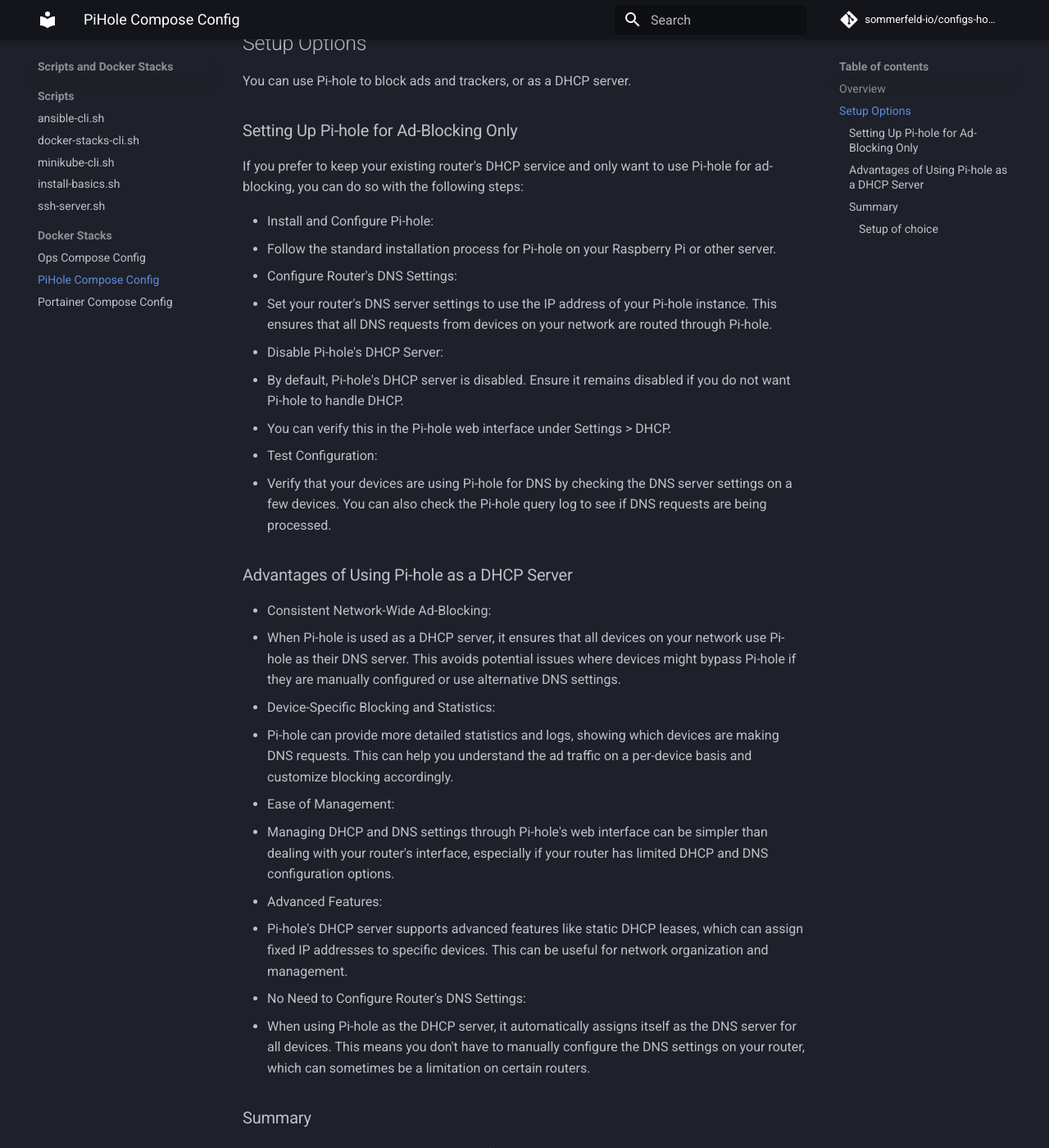
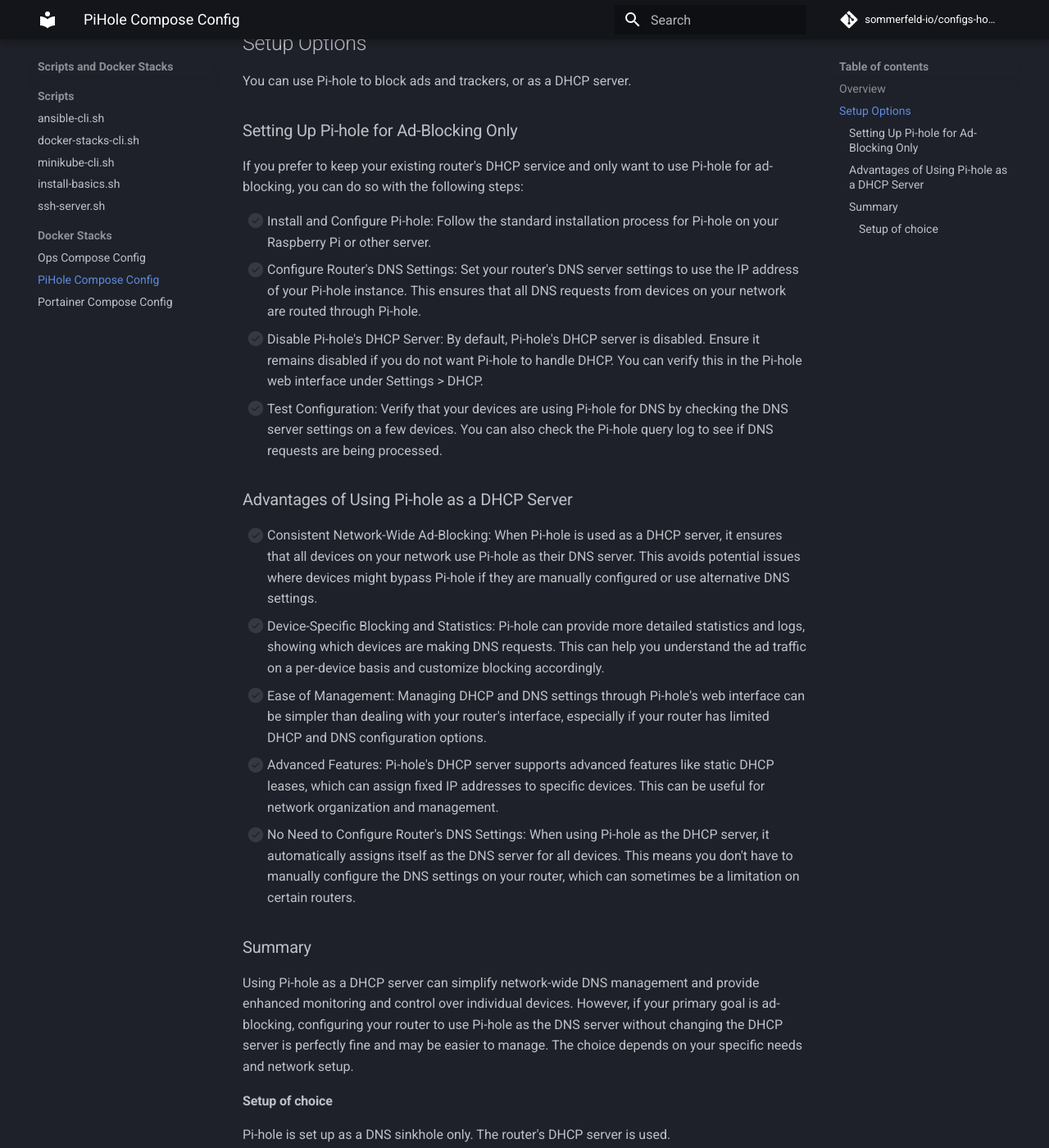
Before and after one commit to sommerfeld-io/configs-homelab, an MkDocs documentation site: the page built from docs/generated/stacks/pihole-docker-compose-yml.md, in a window 1280 px wide and 1400 px high, scrolled down 493 px. Shown: the whole window at 82% size. Built offline with MkDocs 1.6.1 and Material for MkDocs 9.7.7, drawn with Linux system fonts in a browser that asks for light colours; comment, search, counter and statistics services are not loaded.

Commit message:
docs: minor update

```diff
--- a/docs/generated/stacks/pihole-docker-compose-yml.md
+++ b/docs/generated/stacks/pihole-docker-compose-yml.md
@@ -18,27 +18,17 @@
 If you prefer to keep your existing router's DHCP service and only want to use
 Pi-hole for ad-blocking, you can do so with the following steps:
 
-- Install and Configure Pi-hole:
-- Follow the standard installation process for Pi-hole on your Raspberry Pi or other server.
-- Configure Router's DNS Settings:
-- Set your router's DNS server settings to use the IP address of your Pi-hole instance. This ensures that all DNS requests from devices on your network are routed through Pi-hole.
-- Disable Pi-hole's DHCP Server:
-- By default, Pi-hole's DHCP server is disabled. Ensure it remains disabled if you do not want Pi-hole to handle DHCP.
-- You can verify this in the Pi-hole web interface under Settings > DHCP.
-- Test Configuration:
-- Verify that your devices are using Pi-hole for DNS by checking the DNS server settings on a few devices. You can also check the Pi-hole query log to see if DNS requests are being processed.
+- [ ] Install and Configure Pi-hole: Follow the standard installation process for Pi-hole on your Raspberry Pi or other server.
+- [ ] Configure Router's DNS Settings: Set your router's DNS server settings to use the IP address of your Pi-hole instance. This ensures that all DNS requests from devices on your network are routed through Pi-hole.
+- [ ] Disable Pi-hole's DHCP Server: By default, Pi-hole's DHCP server is disabled. Ensure it remains disabled if you do not want Pi-hole to handle DHCP. You can verify this in the Pi-hole web interface under Settings > DHCP.
+- [ ] Test Configuration: Verify that your devices are using Pi-hole for DNS by checking the DNS server settings on a few devices. You can also check the Pi-hole query log to see if DNS requests are being processed.
 
 ### Advantages of Using Pi-hole as a DHCP Server
-- Consistent Network-Wide Ad-Blocking:
-- When Pi-hole is used as a DHCP server, it ensures that all devices on your network use Pi-hole as their DNS server. This avoids potential issues where devices might bypass Pi-hole if they are manually configured or use alternative DNS settings.
-- Device-Specific Blocking and Statistics:
-- Pi-hole can provide more detailed statistics and logs, showing which devices are making DNS requests. This can help you understand the ad traffic on a per-device basis and customize blocking accordingly.
-- Ease of Management:
-- Managing DHCP and DNS settings through Pi-hole's web interface can be simpler than dealing with your router's interface, especially if your router has limited DHCP and DNS configuration options.
-- Advanced Features:
-- Pi-hole's DHCP server supports advanced features like static DHCP leases, which can assign fixed IP addresses to specific devices. This can be useful for network organization and management.
-- No Need to Configure Router's DNS Settings:
-- When using Pi-hole as the DHCP server, it automatically assigns itself as the DNS server for all devices. This means you don't have to manually configure the DNS settings on your router, which can sometimes be a limitation on certain routers.
+- [ ] Consistent Network-Wide Ad-Blocking: When Pi-hole is used as a DHCP server, it ensures that all devices on your network use Pi-hole as their DNS server. This avoids potential issues where devices might bypass Pi-hole if they are manually configured or use alternative DNS settings.
+- [ ] Device-Specific Blocking and Statistics: Pi-hole can provide more detailed statistics and logs, showing which devices are making DNS requests. This can help you understand the ad traffic on a per-device basis and customize blocking accordingly.
+- [ ] Ease of Management: Managing DHCP and DNS settings through Pi-hole's web interface can be simpler than dealing with your router's interface, especially if your router has limited DHCP and DNS configuration options.
+- [ ] Advanced Features: Pi-hole's DHCP server supports advanced features like static DHCP leases, which can assign fixed IP addresses to specific devices. This can be useful for network organization and management.
+- [ ] No Need to Configure Router's DNS Settings: When using Pi-hole as the DHCP server, it automatically assigns itself as the DNS server for all devices. This means you don't have to manually configure the DNS settings on your router, which can sometimes be a limitation on certain routers.
 
 ### Summary
 Using Pi-hole as a DHCP server can simplify network-wide DNS management and provide enhanced
```
Also changed, not shown: docs/generated/scripts/bootstrap-install-basics-sh.md (+1 -1 lines), 2 other files.
